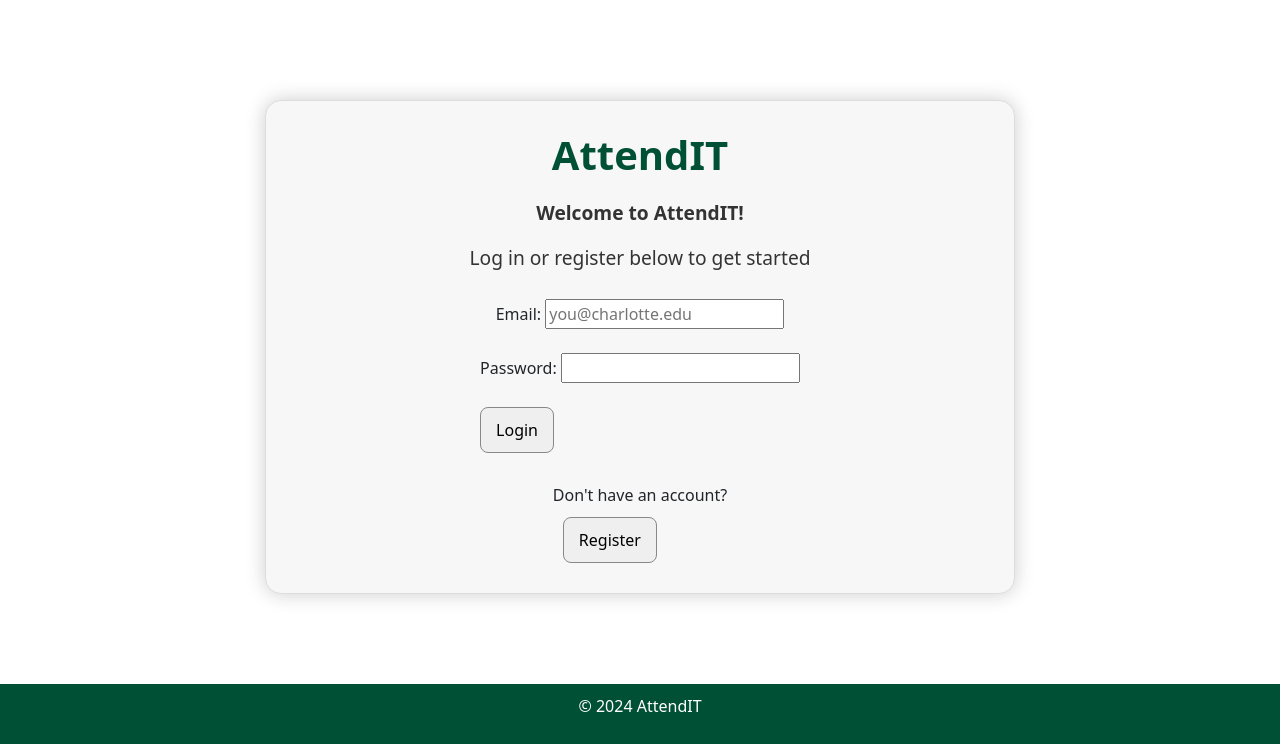
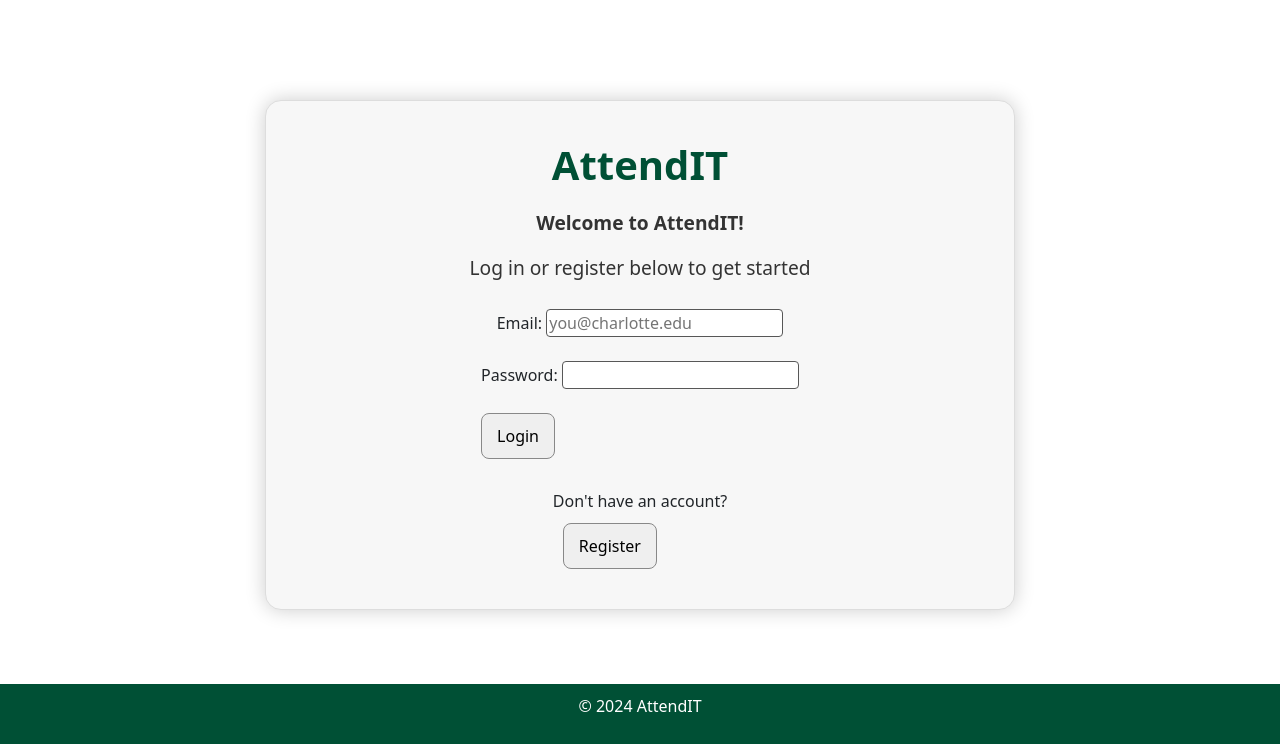
Before and after one commit to jacoblebo/AttendIT, a Flask app: page / in a window 1280 px wide. Shown: the part 56-800 px from the top of the page. Run offline with Flask 3, Linux system fonts and the light colour scheme.

Commit message:
Small style changes

```diff
--- a/static/css/styles.css
+++ b/static/css/styles.css
@@ -156,7 +156,7 @@ footer {
     display: flex;
     flex-direction: column;
     box-shadow: 0 0 20px rgba(0, 0, 0, 0.2);
-    padding: 10px 20px;
+    padding: 20px 20px;
     transition: transform 0.2s;
     width: 750px;
     text-align: center;
--- a/templates/index.html
+++ b/templates/index.html
@@ -12,10 +12,10 @@
     <div id="form-container">
         <form id="login-form" action="/login" method="POST">
             <input type="hidden" name="csrf_token" value="{{ csrf_token() }}"/>
-            <label for="email">Email:</label>
-            <input type="text" id="email" name="email" placeholder="you@charlotte.edu"><br><br>
-            <label for="password">Password:</label>
-            <input type="password" id="password" name="password"><br><br>
+            <label for="email">Email: </label>
+            <input type="text" id="email" style="border: 1px solid #575757; border-radius: 4px;" name="email" placeholder="you@charlotte.edu"><br><br>
+            <label for="password">Password: </label>
+            <input type="password" id="password" style="border: 1px solid #575757; border-radius: 4px;" name="password"><br><br>
             <button type="submit" style="border: 1px solid #888; border-radius: 8px;">Login</button>
         </form>
 
@@ -33,7 +33,7 @@
             <label for="password">Password:</label>
             <input type="password" id="password" name="password" required><br><br>
 
-            <button type="submit" style="border: 4px solid #888; border-radius: 8px;">Register</button>
+            <button type="submit" style="border: 1px solid #888; border-radius: 8px;">Register</button>
         </form>
 
 
```
